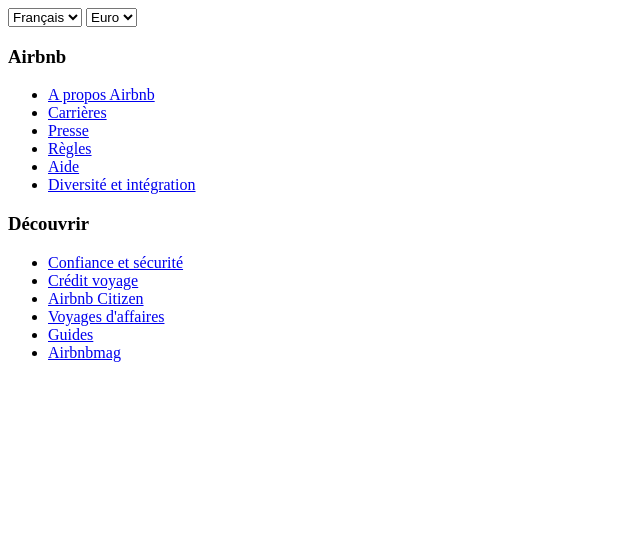
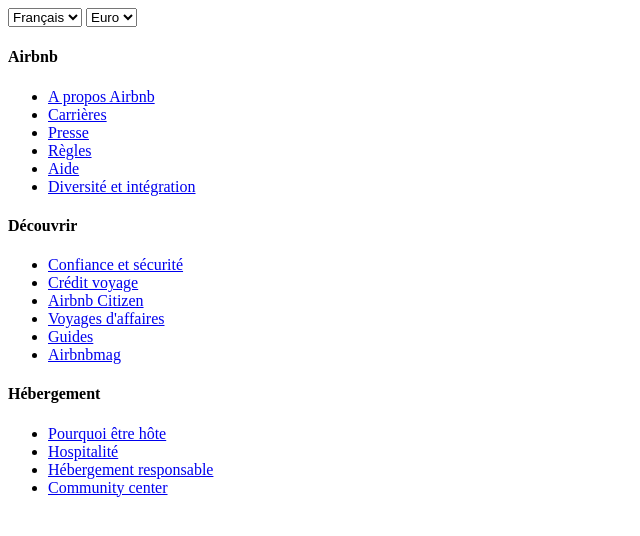
Before and after one commit to Geekparade/projetbootstrap, a website: page index.html in a window 1280 px wide. Shown: the whole page, without its empty margins (0-640 px from the left). Drawn offline with Linux system fonts and the light colour scheme.

Commit message:
hebergement

```diff
--- a/index.html
+++ b/index.html
@@ -12,7 +12,7 @@
 	<select class="money">
 		<option value="euro">Euro</option>
 	</select>
-		<h3>Airbnb</h3>
+		<h4>Airbnb</h4>
 			<ul value="Airbnb">
 				<li><a href="#a propos airbnb">A propos Airbnb</a></li>
 				<li><a href="#carrieres">Carrières</a></li>
@@ -21,7 +21,7 @@
 				<li><a href="#aide">Aide</a></li>
 				<li><a href="#diversite et integration">Diversité et intégration</a></li>
 			</ul>
-		<h3>Découvrir</h3>
+		<h4>Découvrir</h4>
 			<ul value="decouvrir">
 				<li><a href="#confiance et securite">Confiance et sécurité</a></li>
 				<li><a href="#credit voyage">Crédit voyage</a></li>
@@ -30,7 +30,13 @@
 				<li><a href="#guides">Guides</a></li>
 				<li><a href="#airbnbmag">Airbnbmag</a></li>
 			</ul>
-
+		<h4>Hébergement</h4>
+			<ul value="hebergement">
+				<li><a href="#pourquoi etre hote">Pourquoi être hôte</a></li>
+				<li><a href="#hospitalite">Hospitalité</a></li>
+				<li><a href="#hebergement responsable">Hébergement responsable</a></li>
+				<li><a href="#community center">Community center</a></li>
+			</ul>
 
 
 
```
